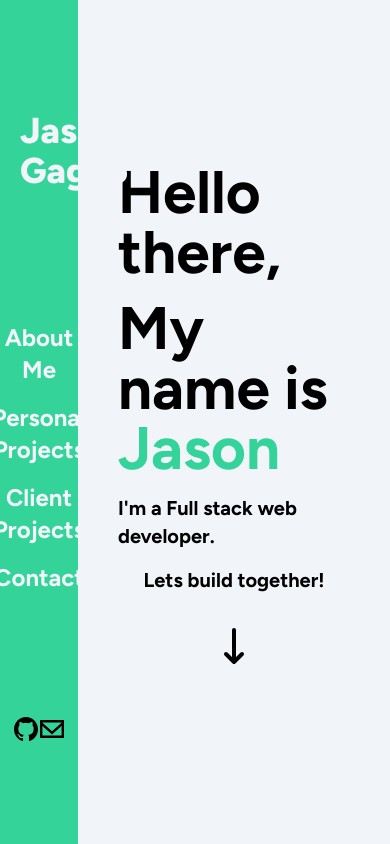
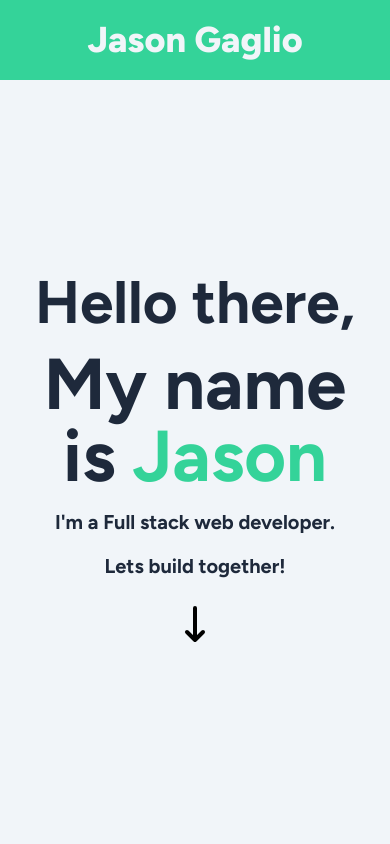
Before and after one commit to Jayrassic/Portfolio_2024, a React (Vite) app: page / in a window 390 px wide. Built offline with nearby package versions, Linux system fonts and the light colour scheme.

Commit message:
Made app and views responsive

```diff
--- a/src/App.jsx
+++ b/src/App.jsx
@@ -1,6 +1,7 @@
 import { motion } from "framer-motion";
 import Home from "./views/Home";
 import AboutMe from "./views/AboutMe";
+import Skills from "./views/Skills";
 import PersonalProjects from "./views/PersonalProjects";
 import ClientProjects from "./views/ClientProjects";
 import Contact from "./views/Contact";
@@ -11,6 +12,7 @@ import { useInView } from "react-intersection-observer";
 function App() {
   const [homeRef, homeVis] = useInView({ threshold: 0.5 });
   const [aboutRef, aboutVis] = useInView({ threshold: 0.5 });
+  const [skillsRef, skillsVis] = useInView({ threshold: 0.5 });
   const [personalRef, personalVis] = useInView({ threshold: 0.5 });
   const [clientRef, clientVis] = useInView({ threshold: 0.5 });
   const [contactRef, contactVis] = useInView({ threshold: 0.5 });
@@ -26,20 +28,23 @@ function App() {
   }
 
   return (
-    <div className="grid grid-cols-10 bg-slate-100">
-      <nav className="font-figtree sticky col-span-2 flex h-screen flex-col justify-evenly self-start bg-emerald-400 p-3 text-center">
+    <div className=" max-h-screen min-h-screen bg-slate-100 sm:grid sm:grid-cols-10">
+      <nav
+        className="font-figtree flex h-20 justify-evenly bg-emerald-400 p-1 text-center sm:sticky sm:top-0 sm:col-span-2 sm:h-screen sm:flex-col sm:p-3
+        "
+      >
         <h1
           className={
             homeVis
-              ? "m-1 p-1 text-4xl font-extrabold text-slate-100"
-              : "m-1 p-1 text-4xl font-extrabold"
+              ? "m-1 self-center p-1 text-4xl font-extrabold text-slate-100"
+              : "m-1 self-center p-1 text-4xl font-extrabold"
           }
           onClick={(e) => scrollHandler(e)}
         >
           <a href="#home">Jason Gaglio</a>
         </h1>
         <motion.ul
-          className="my-8 flex flex-col items-center gap-4 text-center font-bold text-neutral-800"
+          className="my-8 hidden flex-col items-center gap-4 text-center font-bold text-neutral-800 sm:flex "
           onClick={(e) => scrollHandler(e)}
         >
           <motion.li className="w-fit" whileHover={{ x: 4, scale: 1.2 }}>
@@ -50,11 +55,14 @@ function App() {
               About Me
             </a>
           </motion.li>
-          {/* <motion.li className="w-fit" whileHover={{ x: 4, scale: 1.2 }}>
-            <a className="text-2xl" href="#">
+          <motion.li className="w-fit" whileHover={{ x: 4, scale: 1.2 }}>
+            <a
+              className={skillsVis ? "text-2xl text-slate-100" : "text-2xl"}
+              href="#"
+            >
               Skills
             </a>
-          </motion.li> */}
+          </motion.li>
           <motion.li className="w-fit" whileHover={{ x: 4, scale: 1.2 }}>
             <a
               className={personalVis ? "text-2xl text-slate-100" : "text-2xl"}
@@ -80,7 +88,7 @@ function App() {
             </a>
           </motion.li>
         </motion.ul>
-        <div className="flex justify-evenly">
+        <div className="hidden justify-evenly sm:flex">
           <a href="#">
             <motion.img
               whileHover={{ x: 4, scale: 1.12 }}
@@ -98,39 +106,49 @@ function App() {
         </div>
       </nav>
 
-      <div className="font-figtree col-span-8 max-h-screen snap-y snap-mandatory scroll-py-0 overflow-x-hidden overflow-y-scroll">
+      <div
+        className={`font-figtree h-[calc(100vh-5rem)] snap-y snap-mandatory scroll-p-0 overflow-x-hidden overflow-y-scroll sm:col-span-8 sm:max-h-screen sm:min-h-screen`}
+      >
         <div
           ref={homeRef}
           id="home"
-          className="min-h-screen snap-start snap-always"
+          className={`flex h-full snap-start snap-always justify-center align-middle sm:max-h-screen sm:min-h-screen`}
         >
           <Home />
         </div>
         <div
           ref={aboutRef}
           id="about"
-          className="min-h-screen snap-start snap-always"
+          className={`h-full snap-start snap-always sm:max-h-screen sm:min-h-screen`}
         >
           <AboutMe />
+        </div>
+
+        <div
+          ref={skillsRef}
+          id="skills"
+          className="h-full snap-start snap-always sm:max-h-screen sm:min-h-screen"
+        >
+          <Skills />
         </div>
         <div
           ref={personalRef}
           id="personal"
-          className="min-h-screen snap-start snap-always"
+          className="h-full snap-start snap-always sm:max-h-screen sm:min-h-screen"
         >
           <PersonalProjects />
         </div>
         <div
           ref={clientRef}
           id="client"
-          className=" h-screen snap-start snap-always"
+          className="h-full snap-start snap-always sm:max-h-screen sm:min-h-screen"
         >
           <ClientProjects />
         </div>
         <div
           ref={contactRef}
           id="contact"
-          className=" h-screen snap-start snap-always"
+          className="h-full snap-start snap-always sm:max-h-screen sm:min-h-screen"
         >
           <Contact />
         </div>
--- a/src/components/ProjectCard.jsx
+++ b/src/components/ProjectCard.jsx
@@ -11,16 +11,16 @@ const ProjectCard = ({
   githubLink,
 }) => {
   return (
-    <div className="font-figtree flex h-96 w-96 flex-col items-center justify-center rounded-lg border-2 border-solid border-black bg-emerald-400  p-4 text-center shadow-xl">
+    <div className="font-figtree flex flex-shrink flex-col items-center justify-center rounded-lg border-2 border-solid border-black bg-emerald-400  p-4 text-center shadow-xl">
       <h3 className="px-4 pb-4 text-xl font-bold">{title}</h3>
       <a href={siteLink}>
         <img
-          className="max-w-80 rounded-md shadow-lg"
+          className="rounded-md border-2 border-solid border-black shadow-lg sm:max-w-96"
           src={projectScreenshot}
           alt="Screenshot of Project"
         />
       </a>
-      <p className="p-2">{description}</p>
+      <p className="p-2 text-lg">{description}</p>
       <div className="border-t-2 border-black p-2 text-lg font-bold">
         <div>{SVGComponent}</div>
       </div>
--- a/src/index.css
+++ b/src/index.css
@@ -14,6 +14,7 @@
     scrollbar-width: none; /* Firefox */
   }
 }
+
 /* :root {
   font-family: Inter, system-ui, Avenir, Helvetica, Arial, sans-serif;
   line-height: 1.5;
--- a/src/views/AboutMe.jsx
+++ b/src/views/AboutMe.jsx
@@ -9,7 +9,7 @@ import {
 const AboutMe = () => {
   const divRef = useRef(null);
 
-  const isInView = useInView(divRef, { margin: "-2px" });
+  const isInView = useInView(divRef, { amount: 0.1 });
 
   useEffect(() => {
     divRef.current.scroll(top);
@@ -22,16 +22,16 @@ const AboutMe = () => {
       whileInView="visible"
       viewport={{ amount: 0.1 }}
       ref={divRef}
-      className="no-scrollbar max-h-screen min-h-screen snap-start overflow-x-hidden overflow-y-scroll p-8"
+      className="no-scrollbar flex h-full flex-col overflow-x-hidden overflow-y-scroll p-4 sm:max-h-screen sm:min-h-screen sm:p-8"
     >
       <motion.div variants={childFromRightVariant}>
-        <h2 className="rounded-md border-2 border-solid border-black bg-emerald-400 p-2 text-center text-4xl font-bold">
+        <h2 className="rounded-md border-2 border-solid border-black bg-emerald-400 p-2 text-center text-3xl font-bold sm:text-4xl">
           About me
         </h2>
       </motion.div>
 
       <motion.div
-        className="font-lg mx-12 mt-8 text-lg"
+        className="font-lg mx-3 mt-4 text-lg sm:mx-12 sm:mt-8"
         variants={childFromLeftVariant}
       >
         <p className="py-2 ">
--- a/src/views/ClientProjects.jsx
+++ b/src/views/ClientProjects.jsx
@@ -11,7 +11,7 @@ import {
 const ClientProjects = () => {
   const divRef = useRef(null);
 
-  const isInView = useInView(divRef, { margin: "-2px" });
+  const isInView = useInView(divRef, { amount: 0.1 });
 
   useEffect(() => {
     divRef.current.scroll(top);
@@ -24,16 +24,16 @@ const ClientProjects = () => {
       whileInView="visible"
       viewport={{ amount: 0.1 }}
       ref={divRef}
-      className="no-scrollbar flex max-h-screen min-h-screen snap-start flex-col overflow-x-hidden overflow-y-scroll p-8"
+      className="no-scrollbar flex h-full snap-start flex-col overflow-x-hidden overflow-y-scroll p-4 sm:max-h-screen sm:min-h-screen sm:p-8"
     >
       <motion.div variants={childFromRightVariant}>
-        <h2 className="mb-8 rounded-md border-2 border-solid border-black bg-emerald-400 p-2 text-center text-4xl font-bold">
+        <h2 className="mb-2 rounded-md border-2 border-solid border-black bg-emerald-400 p-2 text-center text-3xl font-bold sm:mb-8 sm:text-4xl">
           Client Projects
         </h2>
       </motion.div>
       <motion.div
         variants={childFromLeftVariant}
-        className="m-auto flex flex-wrap justify-center gap-8"
+        className="flex flex-grow flex-wrap items-center gap-4 p-4 sm:m-auto sm:justify-center sm:gap-8"
       >
         <ProjectCard
           title="Autex Auto Haus"
--- a/src/views/Contact.jsx
+++ b/src/views/Contact.jsx
@@ -12,7 +12,7 @@ import {
 const Contact = () => {
   const divRef = useRef(null);
 
-  const isInView = useInView(divRef, { margin: "-2px" });
+  const isInView = useInView(divRef, { amount: 0.1 });
 
   useEffect(() => {
     divRef.current.scroll(top);
@@ -24,7 +24,7 @@ const Contact = () => {
       whileInView="visible"
       viewport={{ amount: 0.1 }}
       ref={divRef}
-      className="no-scrollbar flex max-h-screen min-h-screen snap-start flex-col overflow-x-hidden overflow-y-scroll p-8"
+      className="no-scrollbar flex h-full snap-start flex-col overflow-x-hidden overflow-y-scroll p-4 sm:max-h-screen sm:min-h-screen sm:p-8"
     >
       <motion.div variants={childFromRightVariant}>
         <h2 className="mb-8 rounded-md border-2 border-solid border-black bg-emerald-400 p-2 text-center text-4xl font-bold">
@@ -33,9 +33,11 @@ const Contact = () => {
       </motion.div>
       <motion.div
         variants={childFromLeftVariant}
-        className="m-auto flex flex-col items-center gap-12"
+        className="flex w-full flex-grow flex-col items-center justify-center gap-12 p-4 text-center text-lg sm:m-auto"
       >
-        <h3 className="text-3xl">Looking for a Full-Stack web developer?</h3>
+        <h3 className=" text-2xl sm:text-3xl">
+          Looking for a Full-Stack web developer?
+        </h3>
         <div>
           <MotionButton text="Email Me" svg={emailSVG} />
         </div>
--- a/src/views/Home.jsx
+++ b/src/views/Home.jsx
@@ -62,19 +62,19 @@ const fromBottomVariant = {
   },
 };
 
-const Home = () => {
+const Home = ({ test }) => {
   return (
     <motion.div
-      className="no-scrollbar font-figtree flex max-h-screen min-h-screen snap-start flex-col items-center justify-center overflow-x-hidden overflow-y-scroll p-8 font-bold"
+      className={`no-scrollbar font-figtree flex snap-start flex-col content-center items-center justify-center overflow-x-hidden overflow-y-scroll p-4 text-center font-bold text-slate-800 sm:max-h-screen sm:min-h-screen sm:p-8`}
       variants={containerVariant}
       initial="hidden"
       whileInView="visible"
       viewport={{ amount: 0.1 }}
     >
-      <motion.h1 className="items-end p-2 text-6xl" variants={fromTopVariant}>
+      <motion.h1 className="p-2 text-6xl" variants={fromTopVariant}>
         Hello there,
       </motion.h1>
-      <motion.h1 className="p-2 text-6xl" variants={fromLeftVariant}>
+      <motion.h1 className="p-2 text-7xl" variants={fromLeftVariant}>
         My name is{" "}
         <motion.span animate className="text-emerald-400">
           Jason
@@ -87,7 +87,7 @@ const Home = () => {
         Lets build together!
       </motion.p>
       <motion.img
-        className="p-5"
+        className="p-3 sm:p-5"
         variants={fromBottomVariant}
         src={downArrow}
         alt="arrow pointing down"
--- a/src/views/PersonalProjects.jsx
+++ b/src/views/PersonalProjects.jsx
@@ -13,7 +13,7 @@ import {
 const PersonalProjects = () => {
   const divRef = useRef(null);
 
-  const isInView = useInView(divRef, { margin: "-2px" });
+  const isInView = useInView(divRef, { amount: 0.1 });
 
   useEffect(() => {
     divRef.current.scroll(top);
@@ -26,17 +26,17 @@ const PersonalProjects = () => {
       whileInView="visible"
       viewport={{ amount: 0.1 }}
       ref={divRef}
-      className="no-scrollbar flex max-h-screen min-h-screen snap-start flex-col overflow-x-hidden overflow-y-scroll p-8"
+      className="no-scrollbar flex h-full flex-col overflow-x-hidden overflow-y-scroll p-4 sm:max-h-screen sm:min-h-screen sm:p-8"
     >
       <motion.div variants={childFromRightVariant}>
-        <h2 className="mb-8 rounded-md border-2 border-solid border-black bg-emerald-400 p-2 text-center text-4xl font-bold">
+        <h2 className="mb-2 rounded-md border-2 border-solid border-black bg-emerald-400 p-2 text-center text-3xl font-bold sm:mb-8 sm:text-4xl">
           Personal Projects
         </h2>
       </motion.div>
 
       <motion.div
         variants={childFromLeftVariant}
-        className="m-auto flex flex-wrap justify-center gap-8"
+        className=" flex flex-wrap gap-4 p-4 sm:m-auto sm:justify-center sm:gap-8"
       >
         <ProjectCard
           title="BoardBuddies-Frontend"
--- a/src/views/Skills.jsx
+++ b/src/views/Skills.jsx
@@ -13,7 +13,7 @@ import {
 const Skills = () => {
   const divRef = useRef(null);
 
-  const isInView = useInView(divRef, { margin: "-1px" });
+  const isInView = useInView(divRef, { amount: 0.9 });
 
   useEffect(() => {
     divRef.current.scroll(top);
@@ -26,16 +26,16 @@ const Skills = () => {
       whileInView="visible"
       viewport={{ amount: 0.1 }}
       ref={divRef}
-      className="no-scrollbar flex w-full snap-start  flex-col overflow-x-hidden overflow-y-scroll p-4 sm:max-h-screen sm:min-h-screen sm:p-8"
+      className="no-scrollbar flex h-full snap-start flex-col overflow-x-hidden overflow-y-scroll p-4 sm:max-h-screen sm:min-h-screen sm:p-8"
     >
       <motion.div variants={childFromRightVariant}>
-        <h2 className="rounded-md border-2 border-solid border-black bg-emerald-400 p-2 text-center text-4xl font-bold ">
+        <h2 className="rounded-md border-2 border-solid border-black bg-emerald-400 p-2 text-center text-3xl font-bold sm:text-4xl ">
           Skills
         </h2>
       </motion.div>
 
       <motion.div
-        className=" flex w-full flex-grow flex-col gap-4 p-4 text-lg sm:m-auto sm:justify-around "
+        className=" flex w-full flex-grow flex-col justify-around gap-4 p-4 text-lg sm:m-auto"
         variants={childFromLeftVariant}
       >
         <div className="flex flex-col items-center text-center">
```
